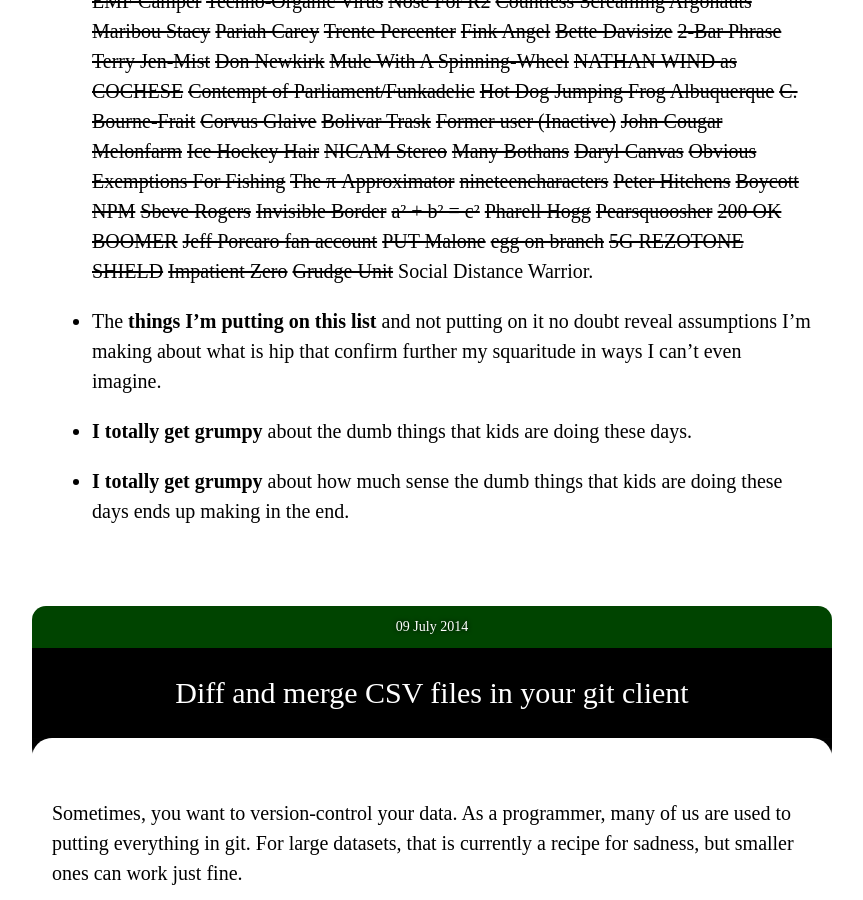
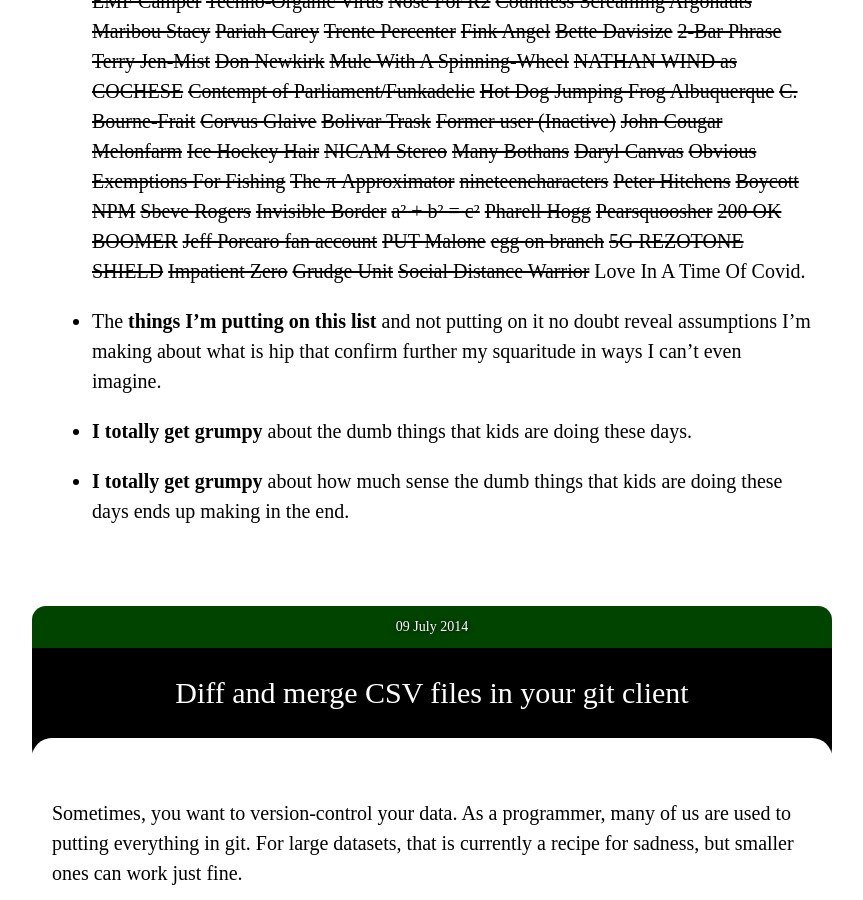
Before and after one commit to paulfitz/paulfitz.github.io, a Jekyll site: the page built from index.html, in a window 1280 px wide and 900 px high, scrolled down 22071 px. Shown: the whole window, without its empty margins (208-1071 px from the left). Built offline with Jekyll 4.4.1, drawn with Linux system fonts in a browser that asks for light colours; nearby versions of some CDN libraries.

Commit message:
add a pikesleyism

```diff
--- a/_data/pikes.json
+++ b/_data/pikes.json
@@ -205,5 +205,6 @@
   "5G REZOTONE SHIELD",
   "Impatient Zero",
   "Grudge Unit",
-  "Social Distance Warrior"
+  "Social Distance Warrior",
+  "Love In A Time Of Covid"
 ]
```
